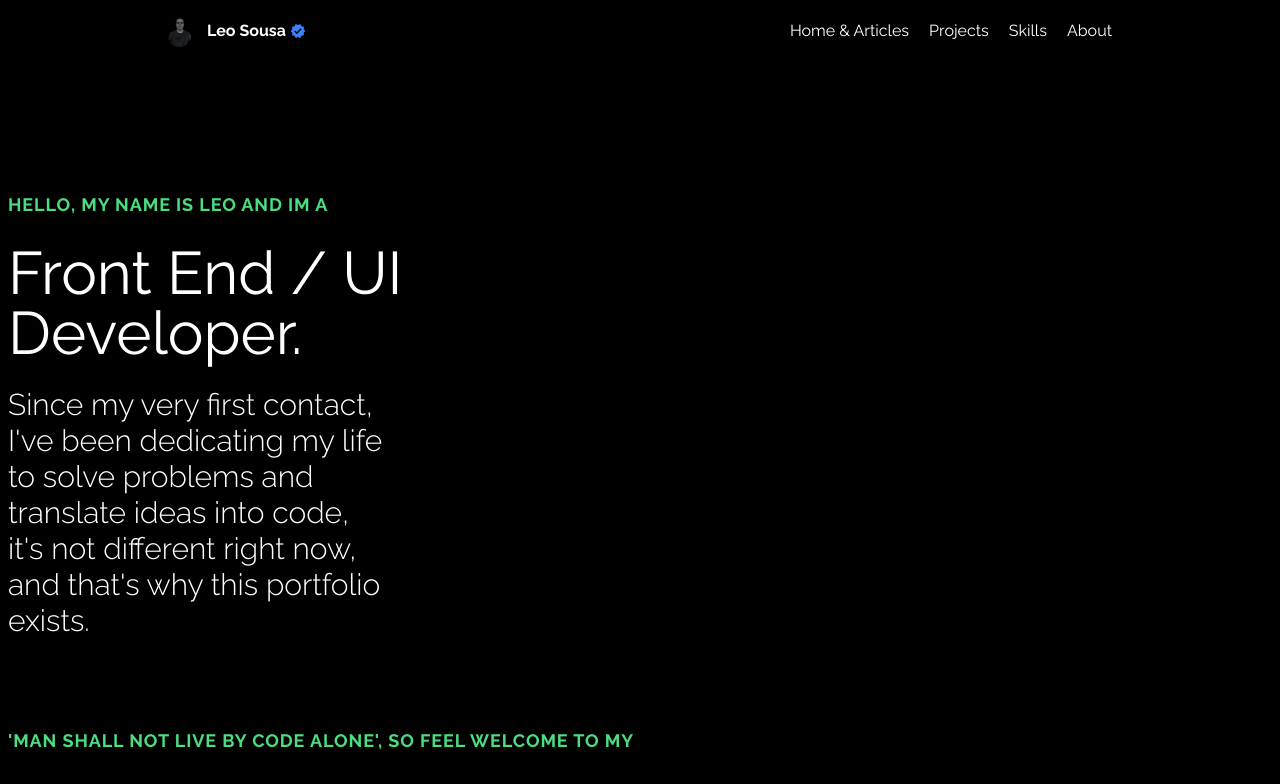
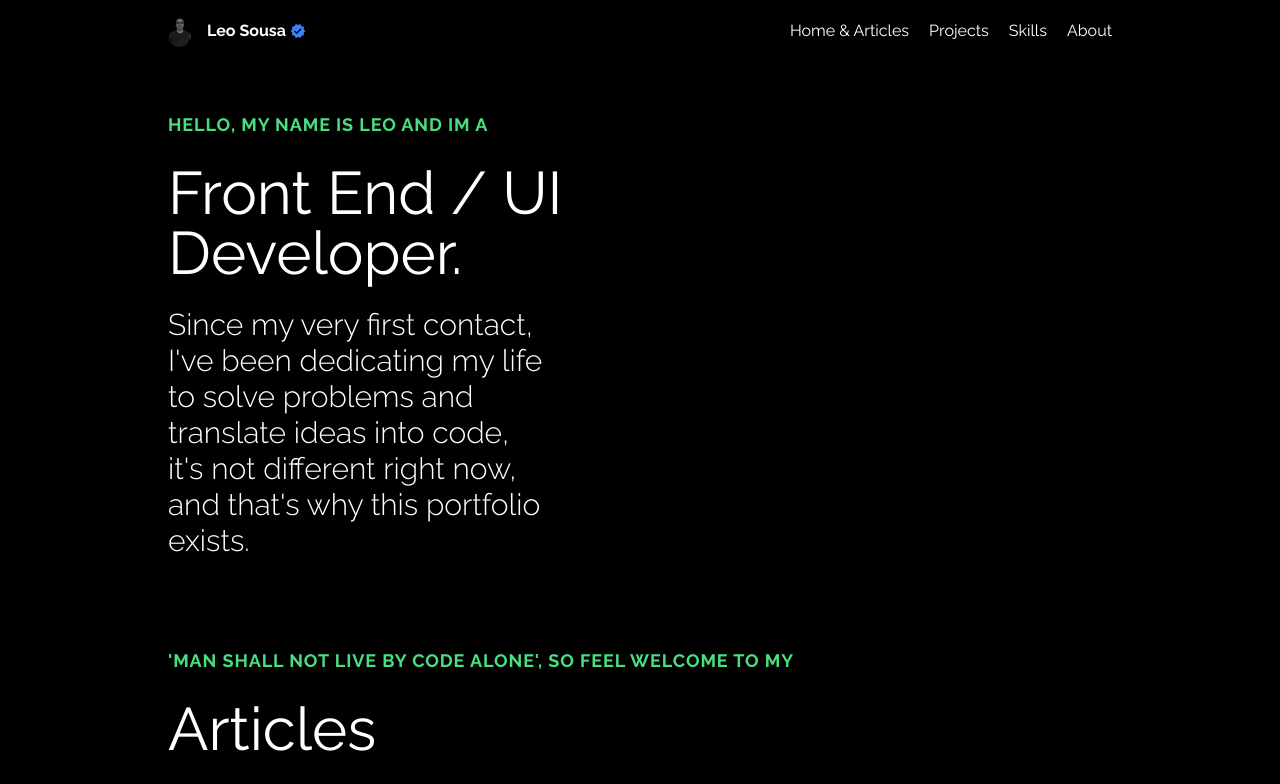
Before and after one commit to sousalmdev/portfoolio, a Next.js app: page / in a window 1280 px wide. Shown: the top 784 px of the page. Built offline with nearby package versions, Linux system fonts and the light colour scheme.

Commit message:
Atualizar o layout.tsx

```diff
--- a/app/layout.tsx
+++ b/app/layout.tsx
@@ -65,9 +65,9 @@ export default function RootLayout({
               </ul>
             </nav>
           </header>
-<div className="my-20">
+
           {children}
-</div>
+
           <footer
             className={` absolute bottom-0  pb-20 bg-green-400 w-full text-black flex items-center justify-center  ${jost.className}`}
           >
```
